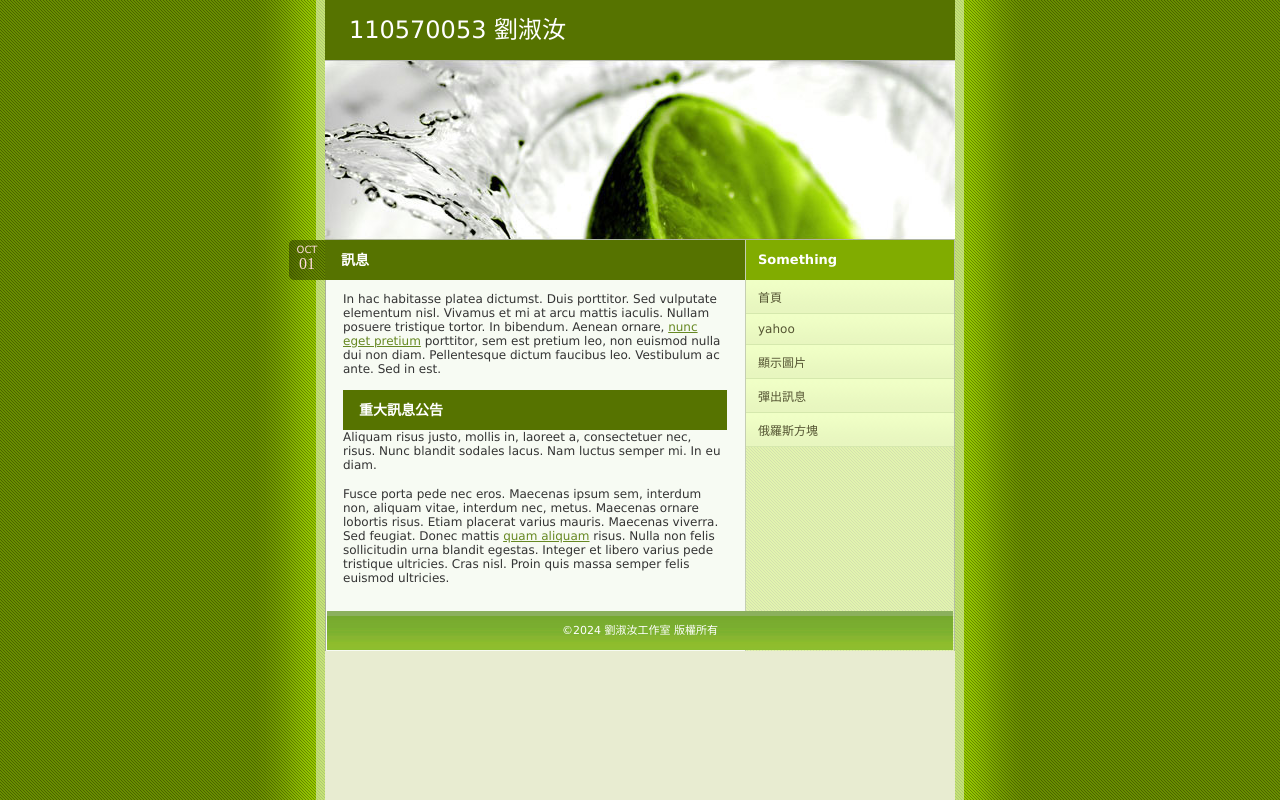
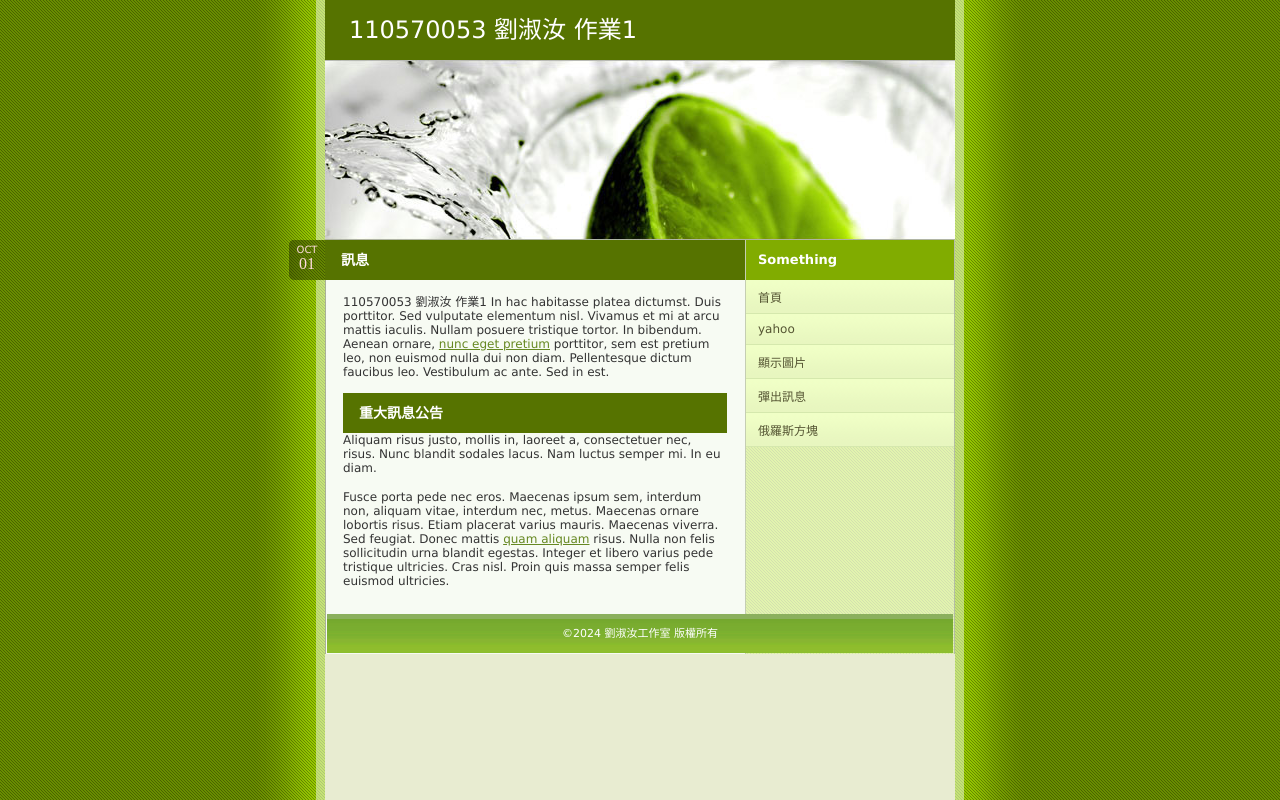
Before and after one commit to shuruu/113-1-hw1, a plain HTML site: page index.html in a window 1280 px wide. Drawn offline with Linux system fonts and the light colour scheme.

Commit message:
Update index.html

```diff
--- a/index.html
+++ b/index.html
@@ -9,7 +9,7 @@
 <meta name="keywords" content="keywords"/>
 <meta name="author" content="author"/>
 <link rel="stylesheet" type="text/css" href="default.css" media="screen"/>
-<title>110570053 劉淑汝</title>
+<title>110570053 劉淑汝 作業1</title>
 
 <script>
 	function show()
@@ -25,7 +25,7 @@
 <div class="container">
 
 	<div class="top">
-		<a href="index.html"><span>110570053 劉淑汝</span></a>
+		<a href="index.html"><span>110570053 劉淑汝 作業1</span></a>
 	</div>
 
 	<div class="header"></div>
@@ -45,7 +45,7 @@
 
 				<div class="body">
 
-					<p>In hac habitasse platea dictumst. Duis porttitor. Sed vulputate elementum nisl. Vivamus et mi at arcu mattis iaculis. Nullam posuere tristique tortor. In bibendum. Aenean ornare, <a href="index.html">nunc eget pretium</a> porttitor, sem est pretium leo, non euismod nulla dui non diam. Pellentesque dictum faucibus leo. Vestibulum ac ante. Sed in est.</p>
+					<p>110570053 劉淑汝 作業1 In hac habitasse platea dictumst. Duis porttitor. Sed vulputate elementum nisl. Vivamus et mi at arcu mattis iaculis. Nullam posuere tristique tortor. In bibendum. Aenean ornare, <a href="index.html">nunc eget pretium</a> porttitor, sem est pretium leo, non euismod nulla dui non diam. Pellentesque dictum faucibus leo. Vestibulum ac ante. Sed in est.</p>
 					<a onclick="show()"><h1>重大訊息公告</h1></a>
 
 
```
